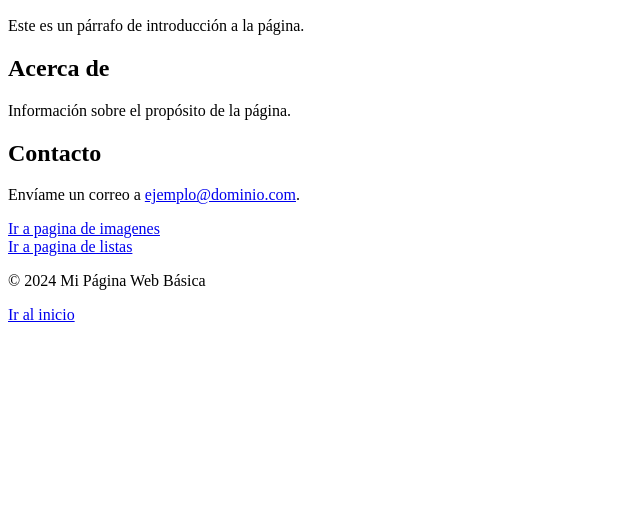
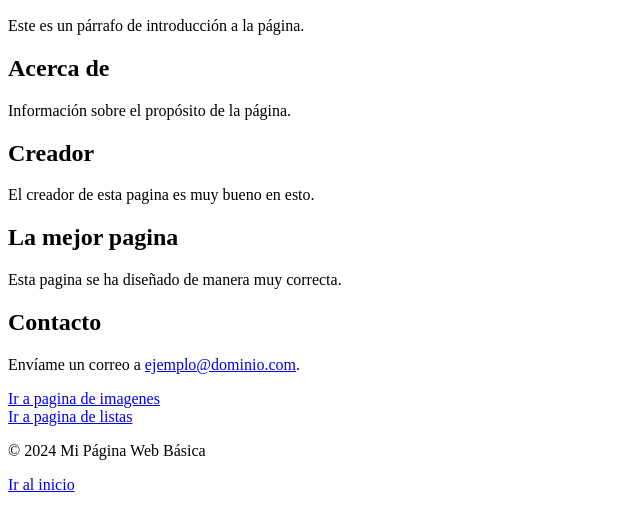
Before and after one commit to Jimmyselke/HTML, a plain HTML site: page index.html in a window 1280 px wide. Shown: the part 136-664 px from the top of the page, without its empty margins (0-640 px from the left). Drawn offline with Linux system fonts and the light colour scheme.

Commit message:
index.html

```diff
--- a/index.html
+++ b/index.html
@@ -15,6 +15,12 @@
     <h2>Acerca de</h2>
     <p>Información sobre el propósito de la página.</p>
 
+    <h2>Creador</h2>
+    <p>El creador de esta pagina es muy bueno en esto.</p>
+
+    <h2>La mejor pagina</h2>
+    <p>Esta pagina se ha diseñado de manera muy correcta.</p>
+
     <h2>Contacto</h2>
     <p>Envíame un correo a <a href="mailto:ejemplo@dominio.com">ejemplo@dominio.com</a>.</p>
 
```
